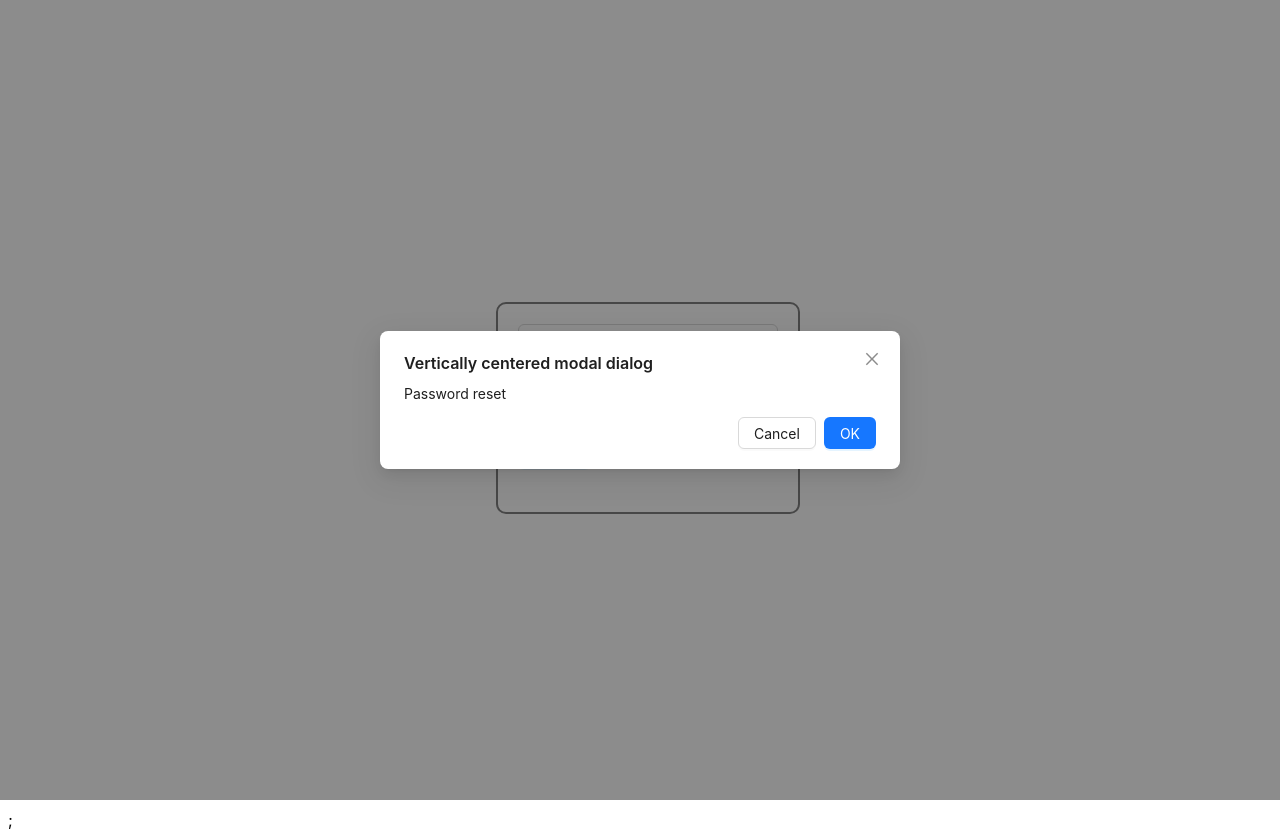
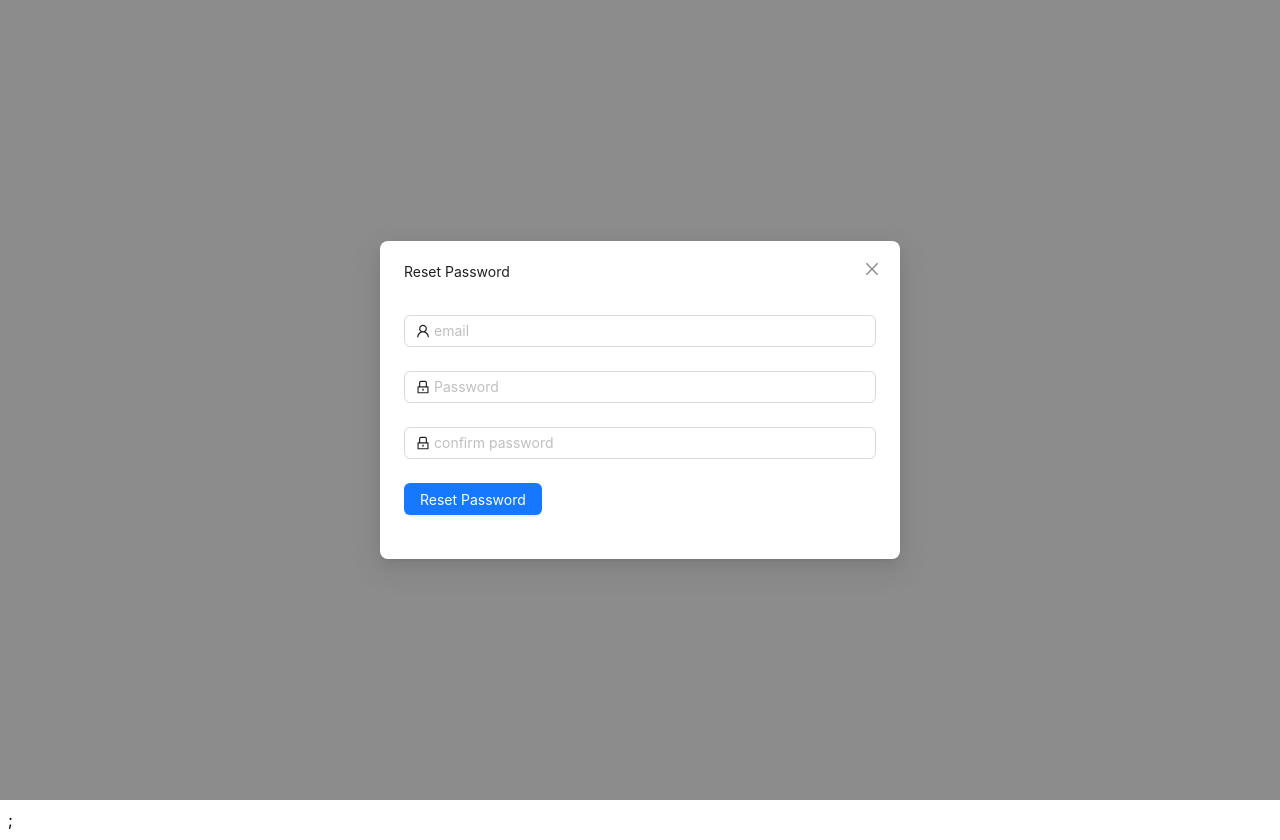
Before and after one commit to joeyjoy007/groflex_fr, a React (Vite) app: page /l in a window 1280 px wide. Both pictures are taken after a click on the link "Forgot password". Built offline with nearby package versions, Linux system fonts and the light colour scheme.

Commit message:
added password change

```diff
--- a/src/components/authentication/Login.tsx
+++ b/src/components/authentication/Login.tsx
@@ -3,6 +3,7 @@ import { Button, Modal, Form, Input } from 'antd';
 import React, { useContext } from 'react';
 import { useNavigate } from 'react-router-dom';
 import { AuthContext } from '../../context/context';
+import Password from '../pages/password_form/Password';
 
 const Login = () => {
     const navigate = useNavigate();
@@ -13,8 +14,9 @@ const Login = () => {
 
       };
 
-      const {login} = useContext(AuthContext);
+      const {login}: any = useContext(AuthContext);
       const [modal2Open, setModal2Open] = React.useState(false);
+      const [form1] = Form.useForm();
   return (
     <div style={{border:'2px solid gray',padding:20,borderRadius:10,justifyContent:'center',alignItems:'center'}}>
          <Form
@@ -54,13 +56,13 @@ const Login = () => {
     </Form>
 
     <Modal
-        title="Vertically centered modal dialog"
+        footer={null}
         centered
         open={modal2Open}
         onOk={() => setModal2Open(false)}
         onCancel={() => setModal2Open(false)}
       >
-      <span>Password reset</span>
+      <Password passwordKey={0} form1={form1} setIsModalOpen={setModal2Open}/>
       </Modal>
     </div>
   )
--- a/src/components/pages/All_user.tsx
+++ b/src/components/pages/All_user.tsx
@@ -1,9 +1,10 @@
 /* eslint-disable @typescript-eslint/no-unused-vars */
 import { EditOutlined, EllipsisOutlined, SettingOutlined,DeleteOutlined } from '@ant-design/icons';
-import { Avatar, Card,Skeleton,Switch,Pagination,Popover,Input, Modal, Form} from 'antd';
+import { Avatar, Card,Skeleton,Switch,Pagination,Popover,Input, Modal, Form, message} from 'antd';
 import React from 'react';
 import { deleteUser, getUser, paginate, searhUser } from '../../server/apis/user';
 import Update_form from './update_form/Update_form.page.tsx';
+import Password from './password_form/Password.tsx';
 
 
 const All_user = () => {
@@ -16,19 +17,10 @@ const All_user = () => {
   const [allInfo, setAllInfo] = React.useState(null);
   const [paginateUser, setPaginateUser] = React.useState(1)
   const [page_no, setPage_no] = React.useState(1)
+  const [openPassword, setOpenPassword] = React.useState(false)
 
-  // const fetchUser = async()=>{
-  //   try {
-  //     const users = await getUser().then((res: any)=>{
-  //      setAllUsers(res?.payload)
-  //      setPaginateUser(res?.payload?.length)
-  //     }).catch((err: any)=>{
-  //       console.log(err.message)
-  //     })
-  //   } catch (error: any) {
-  //     console.log(error.message)
-  //   }
-  // }
+  const [messageApi, contextHolder] = message.useMessage();
+
 
 
   const pagination = async(page_no: any)=>{
@@ -78,31 +70,51 @@ const All_user = () => {
         const search_user =await deleteUser({_id:e}).then((res: any)=>{
           // fetchUser();
           pagination(1);
+          messageApi.open({
+            type:'success',
+            content:'user deleted'
+          })
         }).catch((err: any)=>{
-          console.log(err.message)
+          messageApi.open({
+            type:'error',
+            content:'user not deleted'
+          })
         })
       } catch (error: any) {
-        console.log(error.message)
+        messageApi.open({
+          type:'error',
+          content:error.message
+        })
 
     }
   }
 
   const modal_setting = (e: any)=>{
+    setOpenPassword(false)
     form.resetFields()
     setAllInfo(e);
     setIsModalOpen(!isModalOpen);
   }
 
+  const password_modal = (e: any)=>{
+    setOpenPassword(true)
+    form1.resetFields()
+    setAllInfo(e);
+    setIsModalOpen(!isModalOpen);
+  }
 
 
   const [form] = Form.useForm();
+  const [form1] = Form.useForm();
+
 
 
 
   return (
     <>
+    {contextHolder}
   <div style={{width:'100%'}}>
-    <Search onChange={(e)=>search_users(e)} width={100} placeholder="input search loading with enterButton" loading enterButton />
+    <Search onChange={(e)=>search_users(e)} width={100} placeholder="search users"  />
       <div style={{display:'flex',flexWrap:'wrap'}}>
       {
     allUsers?.map((e: any)=>{
@@ -113,7 +125,7 @@ const All_user = () => {
         actions={[
           <EditOutlined onClick={()=>modal_setting(e)} key="edit" />,
           <DeleteOutlined onClick={()=>delete_user(e._id)} key="setting" />,
-          <EllipsisOutlined key="ellipsis" />,
+          <EllipsisOutlined onClick={()=>password_modal(e)} key="ellipsis" />,
         ]}
         >
         <Meta
@@ -127,7 +139,13 @@ const All_user = () => {
     })
    }
     <Modal open={isModalOpen} onCancel={()=>setIsModalOpen(false)} footer={null}>
-      <Update_form allInfo = {allInfo} form={form}/>
+     {
+      openPassword ?(
+        <Password passwordKey={1} allInfo={allInfo} form1={form1} setIsModalOpen={setIsModalOpen}/>
+      ):(
+        <Update_form allInfo={allInfo} form={form} setIsModalOpen={setIsModalOpen} paginate={()=>pagination(1)}/>
+      )
+     }
     </Modal>
     </div>
   </div>
--- /dev/null
+++ b/src/components/pages/password_form/Password.tsx
@@ -0,0 +1,130 @@
+import { LockOutlined, UserOutlined } from '@ant-design/icons';
+import { Button, Checkbox, Form, Input, message } from 'antd';
+import { reset_password, reset_password_by_mail } from '../../../server/apis/user';
+
+const Password = ({allInfo,form1,setIsModalOpen,passwordKey}: any) => {
+
+    const [messageApi, contextHolder] = message.useMessage();
+
+    const onFinish =async  (values: any) => {
+        if(values.password === values.cPassword){
+         if(passwordKey === 0){
+          try {
+            const resetPass = await reset_password_by_mail({email:values.email,password:values.password}).then((res: any)=>{
+                messageApi.open({
+                    type:'success',
+                    content:'password changed'
+                })
+                form1.resetFields()
+                setIsModalOpen(false)
+            }).catch((err: any)=>{
+                messageApi.open({
+                    type:'error',
+                    content:err.message
+                })
+            })
+        } catch (error: any) {
+            messageApi.open({
+                type:'error',
+                content:'password not update'
+            })
+        }
+         }
+         else if(passwordKey === 1){
+          try {
+            const resetPass = await reset_password({userId:allInfo?._id,password:values.password}).then((res: any)=>{
+                messageApi.open({
+                    type:'success',
+                    content:'password changed'
+                })
+                form1.resetFields()
+                setIsModalOpen(false)
+            }).catch((err: any)=>{
+                messageApi.open({
+                    type:'error',
+                    content:'passwords not update'
+                })
+            })
+        } catch (error: any) {
+            messageApi.open({
+                type:'error',
+                content:'password not update'
+            })
+        }
+         }
+        }
+        else{
+            messageApi.open({
+                type:'warning',
+                content:'passwords do not match'
+            })
+        }
+
+      };
+  return (
+    <>
+        {contextHolder}
+        Reset Password
+        <div style={{marginTop:'2rem'}}>
+    <Form
+      form={form1}
+      name="normal_login"
+      className="login-form"
+      initialValues={{ remember: true }}
+      onFinish={onFinish}
+    >
+
+  {
+    passwordKey === 0?(
+      <>
+        <Form.Item
+        name="email"
+        rules={[{ required: true, message: 'Type your email for password updation' }]}
+      >
+        <Input
+          prefix={<UserOutlined className="site-form-item-icon" />}
+          type="email"
+          placeholder="email"
+        />
+      </Form.Item>
+
+      </>
+    ):(
+      null
+    )
+  }
+      <Form.Item
+        name="password"
+        rules={[{ required: true, message: 'Please input your password' }]}
+      >
+        <Input
+          prefix={<LockOutlined className="site-form-item-icon" />}
+          type="password"
+          placeholder="Password"
+        />
+      </Form.Item>
+
+      <Form.Item
+        name="cPassword"
+        rules={[{ required: true, message: 'Please input your confirm password' }]}
+      >
+        <Input
+          prefix={<LockOutlined className="site-form-item-icon" />}
+          type="password"
+          placeholder="confirm password"
+        />
+      </Form.Item>
+
+      <Form.Item>
+        <Button type="primary" htmlType="submit" className="login-form-button">
+          Reset Password
+        </Button>
+      </Form.Item>
+    </Form>
+        </div>
+
+    </>
+  )
+}
+
+export default Password
--- a/src/components/pages/update_form/Update_form.page.tsx
+++ b/src/components/pages/update_form/Update_form.page.tsx
@@ -1,22 +1,26 @@
 import { LockOutlined, UserOutlined } from '@ant-design/icons';
-import { Button, Checkbox, DatePicker, Form, Input, Select } from 'antd';
+import { Button, Checkbox, DatePicker, Form, Input, Select, message } from 'antd';
 import { updateUser } from '../../../server/apis/user';
 import moment from 'moment';
 import React from 'react';
+import { get_country } from '../../../server/apis/country';
+import { get_state } from '../../../server/apis/state';
 
-const Update_form = ({allInfo,form}: any) => {
+const Update_form = ({allInfo,form,setIsModalOpen,paginate}: any) => {
 
-    // const [form] = Form.useForm()
+    const [messageApi, contextHolder] = message.useMessage();
+
 
     React.useEffect(() => {
       form.setFieldsValue({email:allInfo.email})
       form.setFieldsValue({userId:allInfo._id})
       form.setFieldsValue({zip_code:allInfo.zip_code})
-      form.setFieldsValue({country:allInfo.country._id})
       form.setFieldsValue({city:allInfo.city})
-      form.setFieldsValue({state:allInfo.state._id})
       form.setFieldsValue({username:allInfo.username})
     }, [allInfo])
+
+    const [countries, setCountries] = React.useState(null);
+    const [state, setState] = React.useState(null);
 
 
     const onFinish =async (values: any) => {
@@ -28,27 +32,69 @@ const Update_form = ({allInfo,form}: any) => {
       })
       const check = y.filter(e=>e=== false)
       if(check.length === 2){
-        console.log("please fill fields to update")
+        messageApi.open({
+          type: 'warning',
+          content: 'please fill fields to update',
+        });
       }
       else{
         try {
           const update = await updateUser(values).then((res: any)=>{
-            console.log(res.payload)
+            setIsModalOpen(false);
+            messageApi.open({
+              type: 'success',
+              content: 'profile updated',
+            });
+            paginate()
           }).catch((err: any)=>{
+
+            messageApi.open({
+              type: 'error',
+              content:'profile not updated',
+            });
+          })
+        } catch (error: any) {
+          messageApi.open({
+            type: 'error',
+            content:error.message,
+          });
+        }
+
+      }
+
+      };
+
+      const fetch_countries = async ()=>{
+        try {
+          const country = await get_country().then((res: any)=>{
+            setCountries(res.payload)
+          }).then((err: any)=>{
             console.log(err.message)
           })
         } catch (error: any) {
           console.log(error.message)
         }
-        console.log("updating",values)
       }
 
-      };
+      const fetch_state = async (e)=>{
+        try {
+          const country = await get_state({countryId:e}).then((res: any)=>{
+            setState(res.payload)
+            console.log(res)
+          }).then((err: any)=>{
+            console.log(err.message)
+          })
+        } catch (error: any) {
+          console.log(error.message)
+        }
+      }
 
 
 
   return (
     <>
+    {contextHolder}
+    <span>Edit Profile</span>
          <Form
       form={form}
       name="normal_login"
@@ -113,16 +159,30 @@ const Update_form = ({allInfo,form}: any) => {
       name="country"
 
       >
-          <Select placeholder={allInfo.country.country}>
-            <Select.Option value={allInfo.country._id}>country</Select.Option>
-          </Select>
+          <Select onClick={()=>fetch_countries()} onSelect={(e)=>fetch_state(e)} placeholder={allInfo.country.country}>
+          {
+              countries?.map((e: any)=>{
+                console.log("EEE",e)
+                return (
+                  <Select.Option key={e._id} value={e._id}>{e.country}</Select.Option>
+                )
+              })
+            }          </Select>
       </Form.Item>
 
       <Form.Item
       name="state"
       >
           <Select placeholder={allInfo.state.state}>
-            <Select.Option value={allInfo.state._id}>state</Select.Option>
+          {
+          state?.map((e: any)=>{
+            return (
+
+                <Select.Option  value={e._id}>{e.state}</Select.Option>
+
+            )
+          })
+         }
           </Select>
       </Form.Item>
 
```
Also changed, not shown: src/helpers/messages.tsx (added, +40 -0 lines), src/server/apis/user.ts (+8 -0 lines), src/components/authentication/login_forgot_password/Forgot_password.tsx (added).
